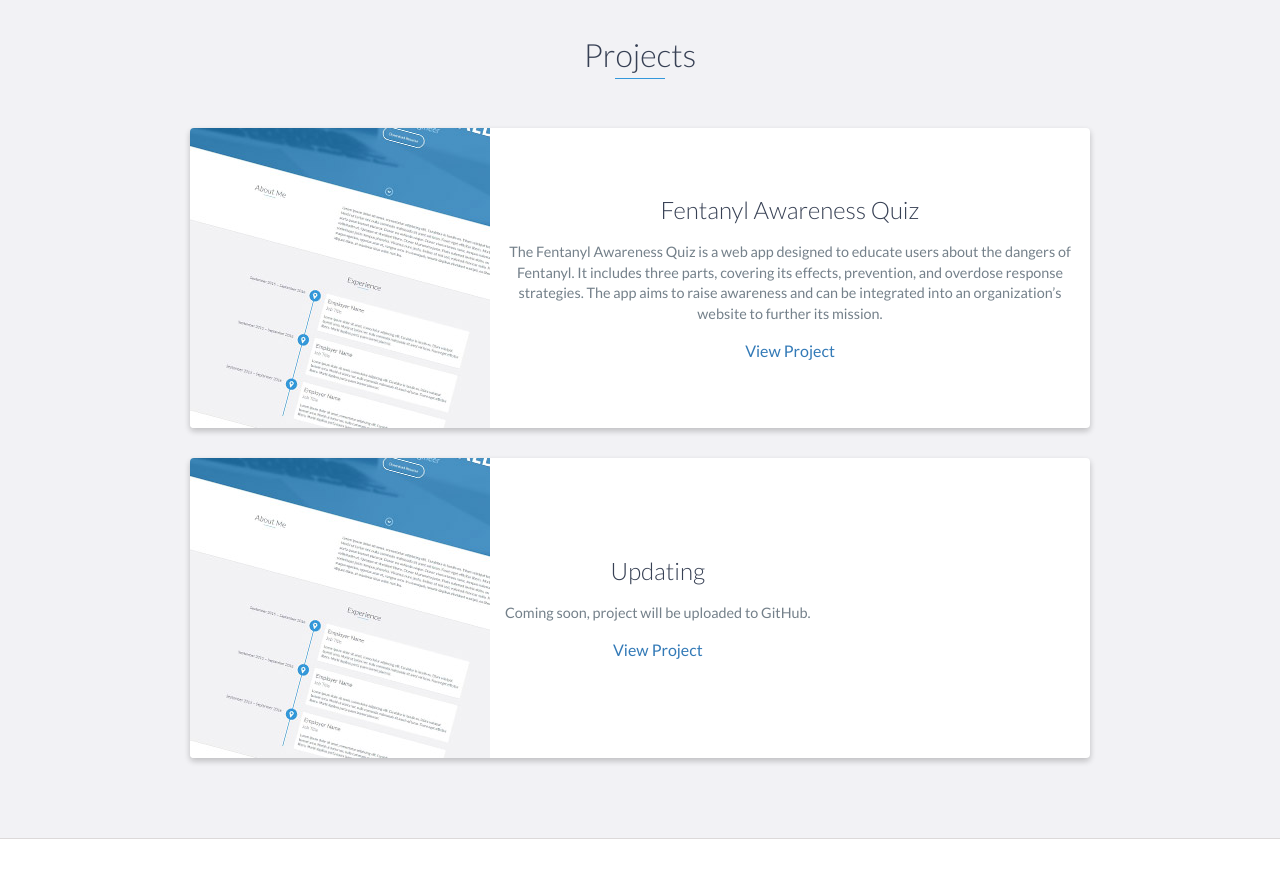
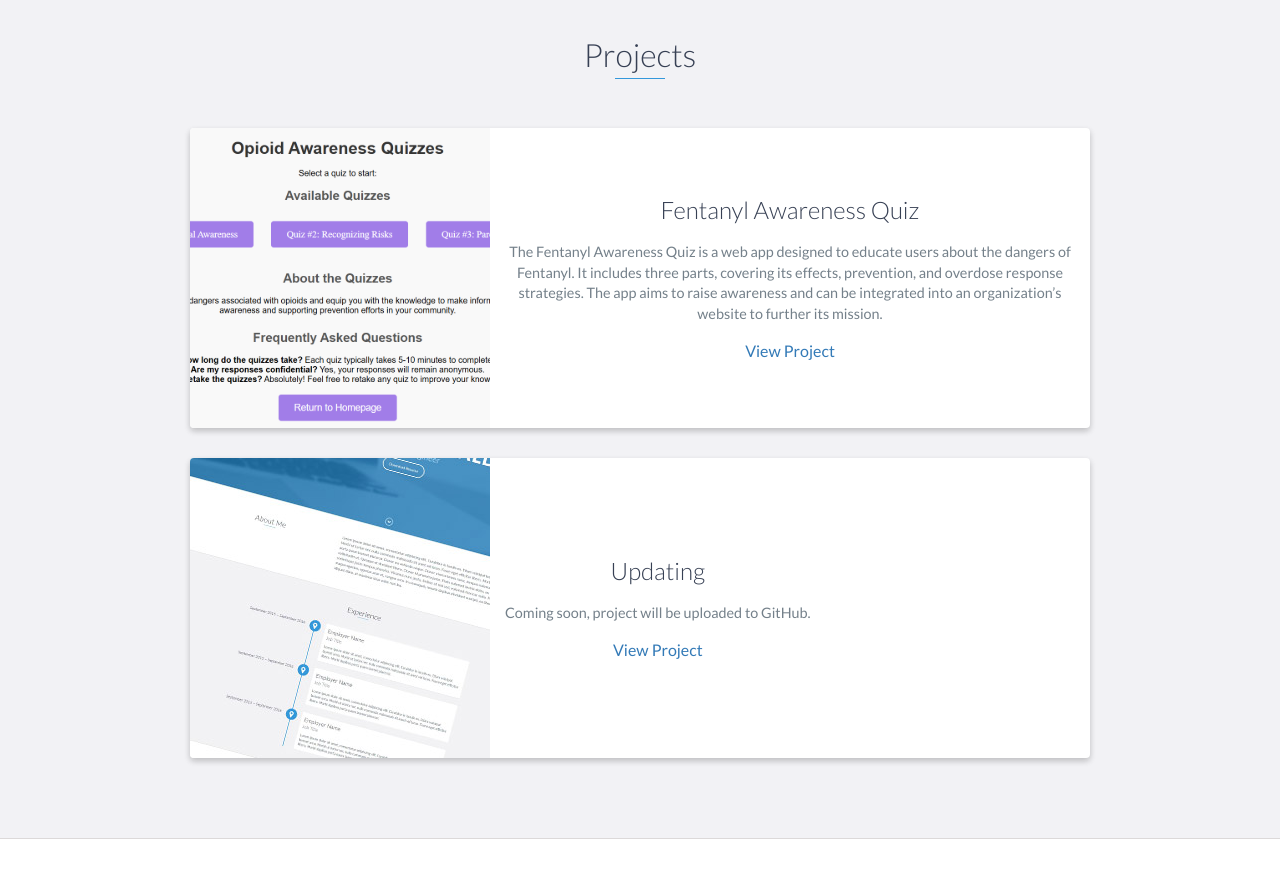
Before and after one commit to ScribeAegis/Portfolio, a website: page index.html in a window 1280 px wide. Shown: the part 2640-3526 px from the top of the page. Drawn offline with nearby package versions, Linux system fonts and the light colour scheme.

Commit message:
index.html

```diff
--- a/index.html
+++ b/index.html
@@ -155,7 +155,7 @@ operations ceased in March 2020 due to the economic impact of COVID-19.
             <div class="row">
                 <div class="project shadow-large">
                     <div class="project-image">
-                        <img src="images/project.jpg" />
+                        <img src="images/quiz.png" />
                     </div>
                     <!-- End .project-image -->
                     <div class="project-info">
```
